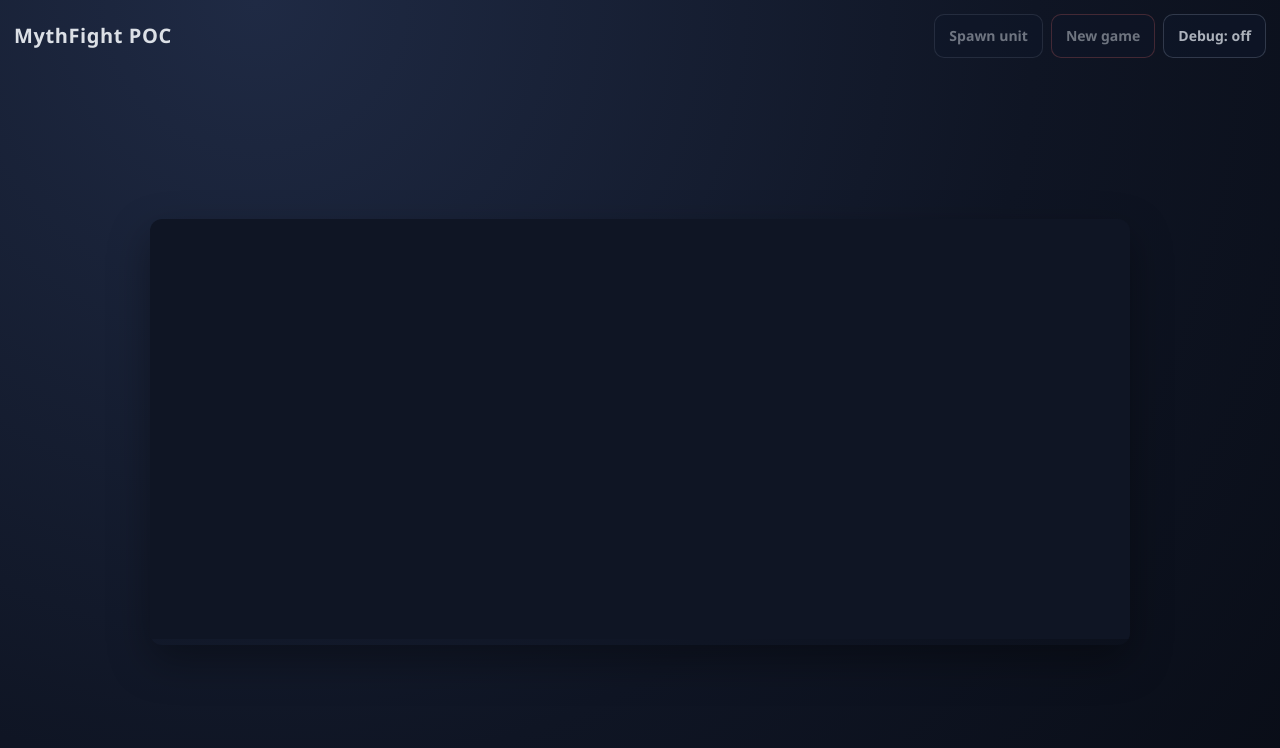
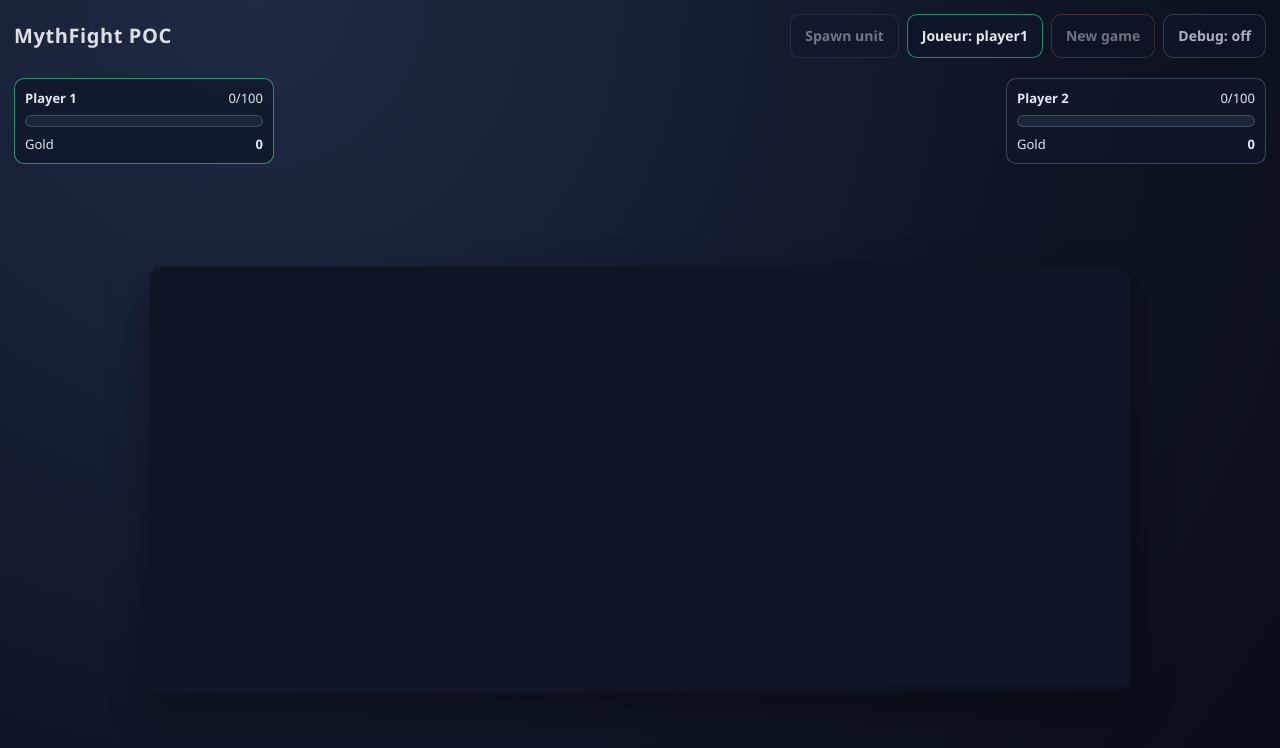
Before and after one commit to Sulliwen/MythFight, a React (Vite) app in the folder apps/web/: page / in a window 1280 px wide. Shown: the top 748 px of the page. Built offline with nearby package versions, Linux system fonts and the light colour scheme; no server answers.

Commit message:
feat(web): add player HUD and quick player switch button

```diff
--- a/apps/web/src/App.css
+++ b/apps/web/src/App.css
@@ -72,6 +72,10 @@
   border-color: rgba(96, 165, 250, 0.65);
 }
 
+.action-btn--player {
+  border-color: rgba(52, 211, 153, 0.6);
+}
+
 .action-btn--debug-on {
   border-color: rgba(56, 189, 248, 0.6);
 }
@@ -135,6 +139,52 @@
   font-weight: 600;
   cursor: pointer;
   padding: 6px 10px;
+}
+
+.player-ui {
+  position: relative;
+  z-index: 20;
+  width: 100%;
+  display: grid;
+  grid-template-columns: repeat(2, minmax(180px, 260px));
+  justify-content: space-between;
+  gap: 10px;
+}
+
+.player-ui__card {
+  border: 1px solid rgba(148, 163, 184, 0.35);
+  border-radius: 10px;
+  background: rgba(15, 23, 42, 0.8);
+  padding: 10px;
+  display: flex;
+  flex-direction: column;
+  gap: 8px;
+}
+
+.player-ui__card--active {
+  border-color: rgba(52, 211, 153, 0.65);
+}
+
+.player-ui__row {
+  display: flex;
+  align-items: center;
+  justify-content: space-between;
+  gap: 8px;
+  font-size: 13px;
+}
+
+.player-ui__bar {
+  height: 12px;
+  border-radius: 999px;
+  background: rgba(30, 41, 59, 0.9);
+  border: 1px solid rgba(148, 163, 184, 0.3);
+  overflow: hidden;
+}
+
+.player-ui__bar-fill {
+  height: 100%;
+  background: linear-gradient(90deg, #ef4444 0%, #f59e0b 50%, #22c55e 100%);
+  transition: width 160ms linear;
 }
 
 .game-stage {
@@ -637,6 +687,11 @@
     width: 100%;
   }
 
+  .player-ui {
+    grid-template-columns: 1fr;
+    justify-content: stretch;
+  }
+
   .game-stage {
     min-height: 200px;
   }
--- a/apps/web/src/App.tsx
+++ b/apps/web/src/App.tsx
@@ -2,6 +2,7 @@ import { useEffect, useState } from "react";
 import "./App.css";
 import { Hud } from "./components/Hud";
 import { LaneCanvas } from "./components/LaneCanvas";
+import { PlayerUi } from "./components/PlayerUi";
 import { SpawnButton } from "./components/SpawnButton";
 import { useGameSocket } from "./hooks/useGameSocket";
 import { usePwaInstall } from "./hooks/usePwaInstall";
@@ -52,6 +53,8 @@ function App() {
   }, []);
 
   const showServerUnavailable = status === "closed" || status === "error";
+  const nextControlledPlayer: PlayerId = controlledPlayer === "player1" ? "player2" : "player1";
+  const playerGold = { player1: 0, player2: 0 };
 
   return (
     <main className="app-shell">
@@ -60,6 +63,11 @@ function App() {
 
         <div className="action-dock">
           <SpawnButton className="action-btn" onSpawn={sendSpawn} disabled={status !== "connected"} />
+          <SpawnButton
+            className="action-btn action-btn--player"
+            onSpawn={() => setControlledPlayer(nextControlledPlayer)}
+            label={`Joueur: ${controlledPlayer}`}
+          />
           <SpawnButton
             className="action-btn action-btn--alt"
             onSpawn={sendNewGame}
@@ -122,6 +130,8 @@ function App() {
         )}
       </div>
 
+      <PlayerUi castleHp={castleHp} gold={playerGold} controlledPlayer={controlledPlayer} />
+
       {debugPanelVisible && (
         <Hud
           mode="full"
--- /dev/null
+++ b/apps/web/src/components/PlayerUi.tsx
@@ -0,0 +1,73 @@
+import type { PlayerId } from "../types";
+
+type PlayerUiProps = {
+  castleHp: {
+    player1: number;
+    player2: number;
+  };
+  gold: {
+    player1: number;
+    player2: number;
+  };
+  controlledPlayer: PlayerId;
+  castleHpMax?: number;
+};
+
+function clamp(value: number, min: number, max: number): number {
+  return Math.max(min, Math.min(max, value));
+}
+
+function CastleCard({
+  label,
+  hp,
+  gold,
+  hpMax,
+  isActive,
+}: {
+  label: string;
+  hp: number;
+  gold: number;
+  hpMax: number;
+  isActive: boolean;
+}) {
+  const safeHp = clamp(hp, 0, hpMax);
+  const hpRatio = hpMax > 0 ? safeHp / hpMax : 0;
+  const widthPercent = Math.round(hpRatio * 100);
+
+  return (
+    <article className={`player-ui__card ${isActive ? "player-ui__card--active" : ""}`}>
+      <div className="player-ui__row">
+        <strong>{label}</strong>
+        <span>{safeHp}/{hpMax}</span>
+      </div>
+      <div className="player-ui__bar">
+        <div className="player-ui__bar-fill" style={{ width: `${widthPercent}%` }} />
+      </div>
+      <div className="player-ui__row">
+        <span>Gold</span>
+        <strong>{gold}</strong>
+      </div>
+    </article>
+  );
+}
+
+export function PlayerUi({ castleHp, gold, controlledPlayer, castleHpMax = 100 }: PlayerUiProps) {
+  return (
+    <section className="player-ui" aria-label="Player UI">
+      <CastleCard
+        label="Player 1"
+        hp={castleHp.player1}
+        gold={gold.player1}
+        hpMax={castleHpMax}
+        isActive={controlledPlayer === "player1"}
+      />
+      <CastleCard
+        label="Player 2"
+        hp={castleHp.player2}
+        gold={gold.player2}
+        hpMax={castleHpMax}
+        isActive={controlledPlayer === "player2"}
+      />
+    </section>
+  );
+}
```
